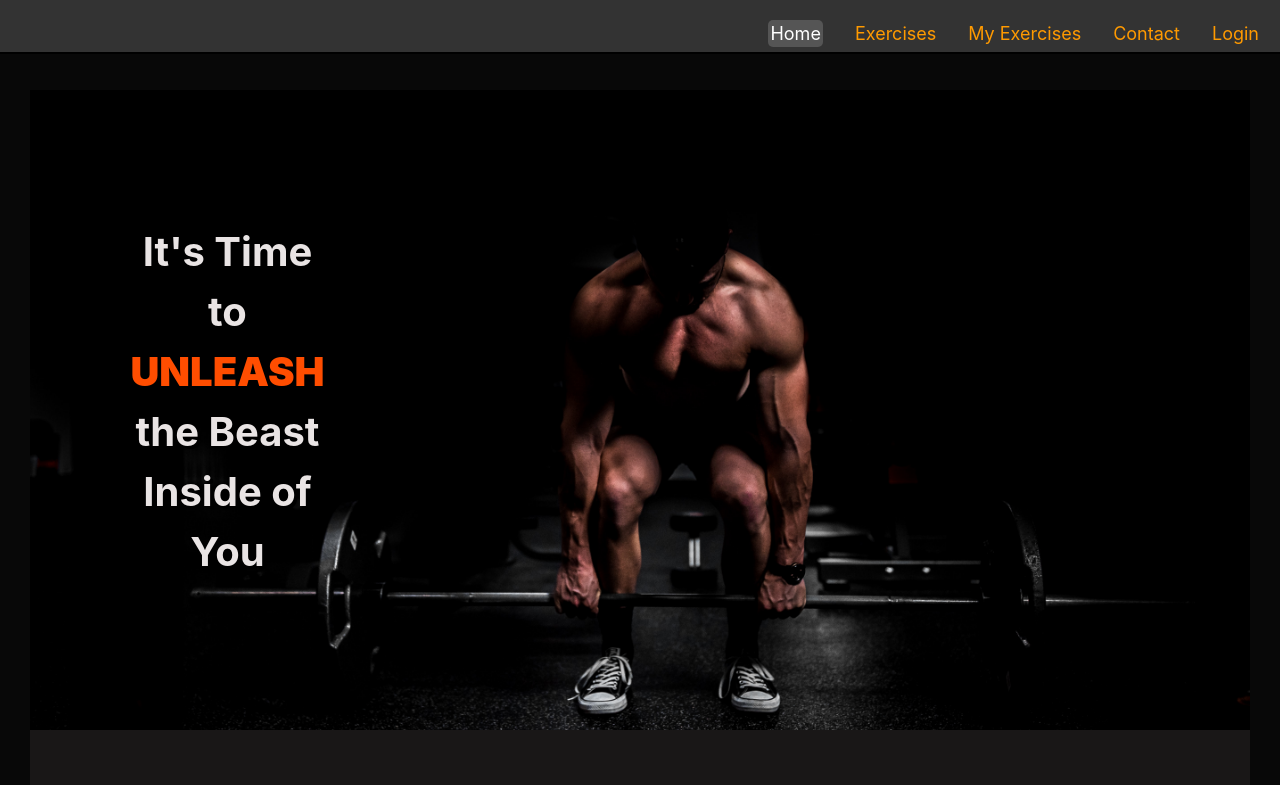
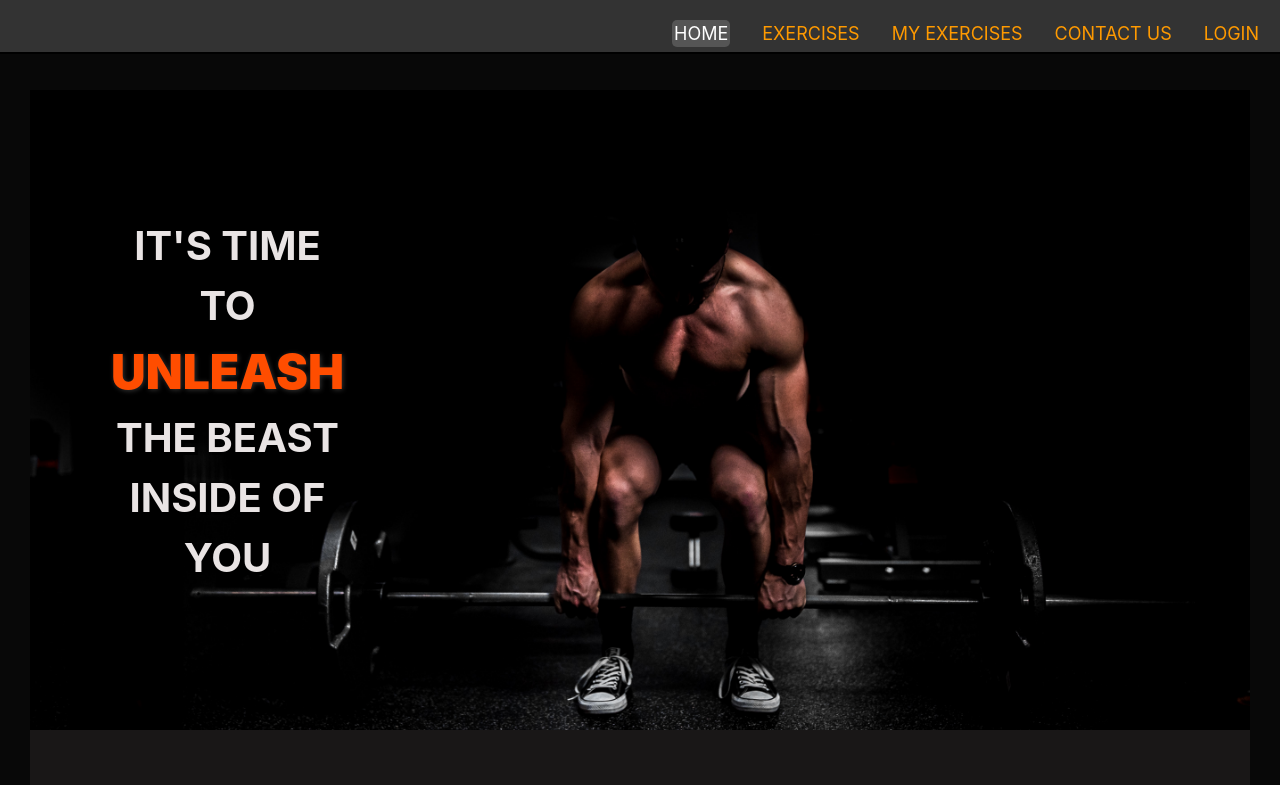
Before and after one commit to CanSudor95/fitness-website, a React (Create React App) app: page / in a window 1280 px wide. Shown: the top 785 px of the page. Built offline with nearby package versions, Linux system fonts and the light colour scheme; the HTML template or start-up script is replaced by a standard one.

Commit message:
Footer Edited, Contact page alert added

```diff
--- a/src/Pages/Contact/Contact.js
+++ b/src/Pages/Contact/Contact.js
@@ -22,9 +22,14 @@ function Contact() {
           id="description"
           placeholder="Please type in any details you want to learn from our trainers..."
         />
-        <input type="submit" value="Submit" />
+        <input type="submit" value="Submit" onClick={myFunction} />
       </div>
     </div>
   );
 }
+function myFunction() {
+  alert(
+    "Hello! Currently we cannot provide any help now. Thank you for your understanding."
+  );
+}
 export default Contact;
--- a/src/Pages/Home/Home.css
+++ b/src/Pages/Home/Home.css
@@ -21,7 +21,8 @@
 }
 .header .content1 b {
   color: rgb(219, 150, 20);
-  text-shadow: 5px 5px #000000;
+  text-shadow: 1px 1px 5px #333;
+  font-size: 48px;
 }
 
 .header .content1 {
--- a/src/Pages/Home/Home.js
+++ b/src/Pages/Home/Home.js
@@ -10,7 +10,7 @@ function Home() {
         <div className="content1">
           <div>
             <p>
-              It's Time to <b>UNLEASH</b> the Beast Inside of You
+              IT'S TIME TO <b>UNLEASH</b> THE BEAST INSIDE OF YOU
             </p>
             {/* <NavLink
               to="Login"
--- a/src/components/Footer/Footer.css
+++ b/src/components/Footer/Footer.css
@@ -1,7 +1,7 @@
 .main-footer {
   position: relative;
   bottom: 0;
-  padding-top: 1em;
+  padding-top: 0.2em;
   width: 100%;
   background-color: #555;
   color: white;
--- a/src/components/Footer/Footer.js
+++ b/src/components/Footer/Footer.js
@@ -6,33 +6,66 @@ function Footer() {
   return (
     <div className="main-footer">
       <div className="container">
-        <div>
-          <h2>Contact Us</h2>
-          <hr />
-        </div>
+        <hr />
+
         <div className="row">
           {/* Column1 */}
           <div className="col">
             <ul className="list-unstyled">
-              <li>123-45-67</li>
-              <li>Istanbul, Turkey</li>
-              <li>Atasehir Ataturk Street</li>
+              <b>MAIN LINKS</b>
+              <li>
+                <Link to="/" style={{ textDecoration: "none", color: "white" }}>
+                  Home
+                </Link>
+              </li>
+
+              <li>
+                <Link
+                  to="Contact"
+                  style={{ textDecoration: "none", color: "white" }}
+                >
+                  Contact Us
+                </Link>
+              </li>
+              <li>
+                <Link
+                  to="Login"
+                  style={{ textDecoration: "none", color: "white" }}
+                >
+                  Login
+                </Link>
+              </li>
             </ul>
           </div>
           {/* Column2 */}
           <div className="col">
             <ul className="list-unstyled">
-              <li></li>
-              <li>Istanbul, Turkey</li>
-              <li>Atasehir Ataturk Street</li>
+              <b>EXERCISES</b>
+              <li>
+                <Link
+                  to="Exercises"
+                  style={{ textDecoration: "none", color: "white" }}
+                >
+                  Exercises
+                </Link>
+              </li>
+              <li>
+                <Link
+                  to="MyExercises"
+                  style={{ textDecoration: "none", color: "white" }}
+                >
+                  My Exercises
+                </Link>
+              </li>
             </ul>
           </div>
           {/* Column3 */}
           <div className="col">
             <ul className="list-unstyled">
-              <li>123-45-67</li>
+              <b>CONTACT</b>
               <li>Istanbul, Turkey</li>
               <li>Atasehir Ataturk Street</li>
+              <li>(+90)123-45-67</li>
             </ul>
           </div>
         </div>
--- a/src/components/Navbar/NavBar.js
+++ b/src/components/Navbar/NavBar.js
@@ -18,7 +18,7 @@ function NavBar({ toggle, LogOut }) {
             isActive ? "activeStyle" : "inactiveStyle"
           }
         >
-          Home
+          HOME
         </NavLink>
         <NavLink
           to="Exercises"
@@ -26,7 +26,7 @@ function NavBar({ toggle, LogOut }) {
             isActive ? "activeStyle" : "inactiveStyle"
           }
         >
-          Exercises
+          EXERCISES
         </NavLink>
 
         <NavLink
@@ -35,7 +35,7 @@ function NavBar({ toggle, LogOut }) {
             isActive ? "activeStyle" : "inactiveStyle"
           }
         >
-          My Exercises
+          MY EXERCISES
         </NavLink>
 
         <NavLink
@@ -44,7 +44,7 @@ function NavBar({ toggle, LogOut }) {
             isActive ? "activeStyle" : "inactiveStyle"
           }
         >
-          Contact
+          CONTACT US
         </NavLink>
         {toggle ? (
           <NavLink
@@ -53,7 +53,7 @@ function NavBar({ toggle, LogOut }) {
               isActive ? "activeStyle" : "inactiveStyle"
             }
           >
-            Login
+            LOGIN
           </NavLink>
         ) : (
           <button
```
